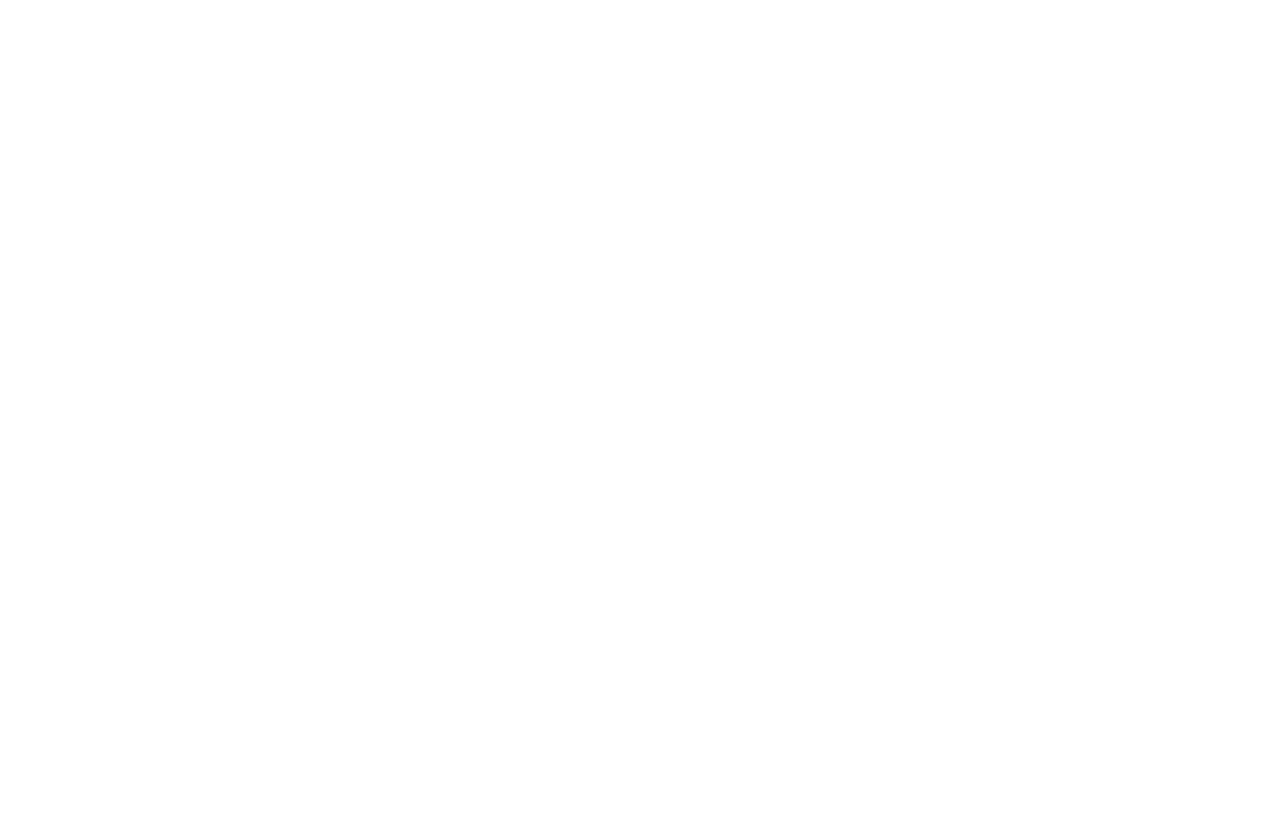
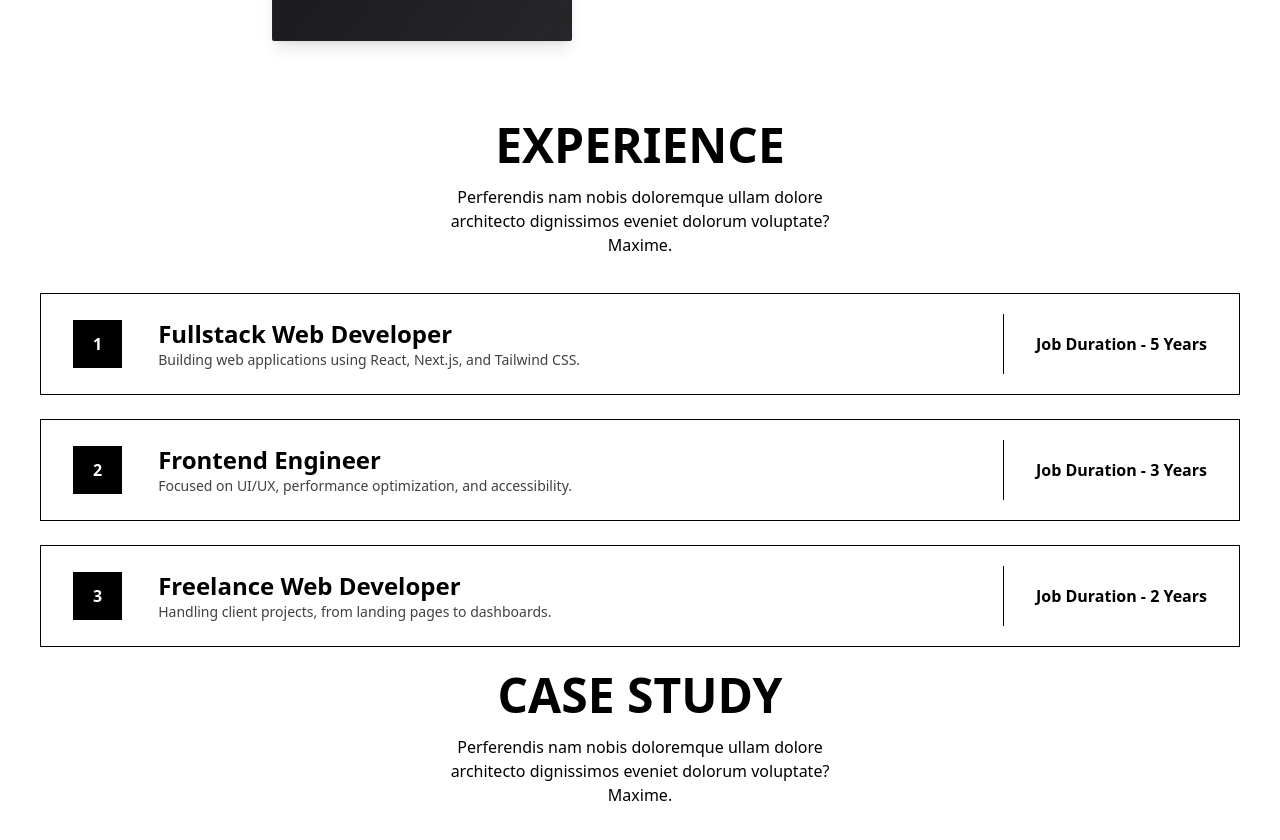
Before and after one commit to theodhorex/personal-website, a Next.js app: page / in a window 1280 px wide. Shown: the part 1920-2760 px from the top of the page. Before the commit the page ends 2021 px from the top, so only its background shows below. Built offline with nearby package versions, Linux system fonts and the light colour scheme.

Commit message:
Menambahkan section Experience

```diff
--- a/src/app/page.tsx
+++ b/src/app/page.tsx
@@ -1,8 +1,12 @@
 
 import Image from "next/image";
 import PillNav from "../components/navbar/PillNav"
+
+// Page
 import Homepage from "../components/page/Homepagecontainer"
 import Offering from "@/components/page/Offering";
+import Experience from "../components/page/Experience";
+import CaseStudy from "@/components/page/CaseStudy";
 
 // Component
 import Divider from "@/components/ui/divider/Divider";
@@ -47,6 +51,9 @@ export default function Home() {
 
 
       <Offering />
+      <Experience />
+
+      <CaseStudy />
 
     </div>
   );
--- /dev/null
+++ b/src/components/page/CaseStudy.tsx
@@ -0,0 +1,9 @@
+export default function CaseStudy() {
+    return (
+        <div>
+            <h1 className="text-5xl font-bold uppercase text-center">Case Study</h1>
+            <p className="text-center w-[35%] block mx-auto my-4">Perferendis nam nobis doloremque ullam dolore architecto dignissimos eveniet dolorum voluptate? Maxime.</p>
+
+        </div>
+    );
+}
--- /dev/null
+++ b/src/components/page/Experience.tsx
@@ -0,0 +1,44 @@
+// Components
+import ExperienceCard from "../ui/card/ExperienceCard";
+
+const experiences = [
+    {
+        id: 1,
+        title: "Fullstack Web Developer",
+        description: "Building web applications using React, Next.js, and Tailwind CSS.",
+        duration: "Job Duration - 5 Years",
+    },
+    {
+        id: 2,
+        title: "Frontend Engineer",
+        description: "Focused on UI/UX, performance optimization, and accessibility.",
+        duration: "Job Duration - 3 Years",
+    },
+    {
+        id: 3,
+        title: "Freelance Web Developer",
+        description: "Handling client projects, from landing pages to dashboards.",
+        duration: "Job Duration - 2 Years",
+    },
+];
+
+
+export default function Experience() {
+    return (
+        <div>
+            <h1 className="text-5xl font-bold uppercase text-center">Experience</h1>
+            <p className="text-center w-[35%] block mx-auto my-4 mb-9">Perferendis nam nobis doloremque ullam dolore architecto dignissimos eveniet dolorum voluptate? Maxime.</p>
+
+            {/* Loop Experience here */}
+            {experiences.map((exp, index) => (
+                <ExperienceCard
+                    key={exp.id}
+                    index={index + 1}
+                    title={exp.title}
+                    description={exp.description}
+                    duration={exp.duration}
+                />
+            ))}
+        </div>
+    );
+}
--- a/src/components/page/Homepagecontainer.tsx
+++ b/src/components/page/Homepagecontainer.tsx
@@ -37,13 +37,13 @@ export default function Homepagecontainer() {
                 </ul>
 
                 <div className="cta flex gap-3">
-                    <button className="bg-black text-white rounded-full px-7 py-2">Let's Talk</button>
+                    <button className="bg-black text-white rounded-xs px-7 py-2">Let's Talk</button>
                     <button className="border-b-2 h-fit border-black font-semibold px-7 py-2 flex items-center gap-2">Download Cv <img className="w-4 h-3" src="https://static.vecteezy.com/system/resources/previews/019/879/209/non_2x/download-button-on-transparent-background-free-png.png" alt="" /></button>
                 </div>
             </div>
 
             <div className="right-poster block m-auto">
-                <div className="w-[35em] h-[35em] relative overflow-hidden">
+                <div className="w-[35em] h-[35em] relative overflow-hidden rounded-xs">
                     <Waves
                         className="w-full h-full"
                         lineColor="#000000"
--- a/src/components/page/Offering.tsx
+++ b/src/components/page/Offering.tsx
@@ -1,3 +1,4 @@
+// Component
 import CardFlip from "../ui/card/flip-card"
 
 
@@ -33,25 +34,25 @@ const CheckIcon = () => {
 // Icon components (sesuaikan dengan icon yang Anda gunakan)
 const UXIcon = () => (
     <svg width="48" height="48" viewBox="0 0 24 24" fill="none" stroke="currentColor" strokeWidth="1.5" className="text-white">
-        <path d="M12 2L2 7l10 5 10-5-10-5z"/>
-        <path d="M2 17l10 5 10-5"/>
-        <path d="M2 12l10 5 10-5"/>
+        <path d="M12 2L2 7l10 5 10-5-10-5z" />
+        <path d="M2 17l10 5 10-5" />
+        <path d="M2 12l10 5 10-5" />
     </svg>
 );
 
 const VisualIcon = () => (
     <svg width="48" height="48" viewBox="0 0 24 24" fill="none" stroke="currentColor" strokeWidth="1.5" className="text-white">
-        <rect x="3" y="3" width="18" height="18" rx="2" ry="2"/>
-        <circle cx="8.5" cy="8.5" r="1.5"/>
-        <polyline points="21 15 16 10 5 21"/>
+        <rect x="3" y="3" width="18" height="18" rx="2" ry="2" />
+        <circle cx="8.5" cy="8.5" r="1.5" />
+        <polyline points="21 15 16 10 5 21" />
     </svg>
 );
 
 const StrategyIcon = () => (
     <svg width="48" height="48" viewBox="0 0 24 24" fill="none" stroke="currentColor" strokeWidth="1.5" className="text-white">
-        <circle cx="12" cy="12" r="10"/>
-        <path d="M12 16v-4"/>
-        <path d="M12 8h.01"/>
+        <circle cx="12" cy="12" r="10" />
+        <path d="M12 16v-4" />
+        <path d="M12 8h.01" />
     </svg>
 );
 
@@ -117,10 +118,26 @@ const cards: CardData[] = [
 export default function Offering() {
     return (
         <div className="py-20 px-8">
-            <h1 className="font-semibold">—— Need Services?</h1>
-            <h1 className="mt-7 mb-15 font-bold text-5xl uppercase">
-                What I'm <br />Offering
-            </h1>
+            <div className="flex justify-between items-center ">
+                {/* KIRI */}
+                <div className="">
+                    <h1 className="font-semibold">—— Need Services?</h1>
+                    <h1 className="mt-7 mb-15 font-bold text-5xl uppercase">
+                        What I'm <br />Offering
+                    </h1>
+                </div>
+
+                {/* KANAN */}
+                <div className="flex items-center gap-6 max-w-md ">
+                    <p className="text-sm">
+                        Lorem ipsum dolor sit amet. molestiae perferendis voluptatem omnis illum distinctio!
+                    </p>
+                    <button className="bg-black text-white rounded-xs px-7 py-2 uppercase whitespace-nowrap">
+                        All Service
+                    </button>
+                </div>
+            </div>
+
 
             <div className="flex gap-24 mx-13 mt-16">
                 <div className="flex justify-center items-center">
--- /dev/null
+++ b/src/components/ui/card/ExperienceCard.tsx
@@ -0,0 +1,88 @@
+type ExperienceCardProps = {
+    index: number | string;
+    title: string;
+    description: string;
+    duration: string;
+};
+
+export default function ExperienceCard({
+    index,
+    title,
+    description,
+    duration,
+}: ExperienceCardProps) {
+    return (
+        <div
+            className="
+                group
+                flex flex-col gap-4
+                border border-black
+                px-8 py-5 mb-6
+                md:flex-row md:items-center md:justify-between
+                transition-all duration-300 ease-out
+                hover:bg-[#1c1c1c]
+                hover:border-transparent
+                cursor-pointer
+            "
+        >
+            {/* LEFT */}
+            <div className="flex items-center gap-9">
+                <span
+                    className="
+                        font-semibold px-5 py-3 shrink-0
+                        bg-black text-white
+                        transition-colors duration-300
+                    "
+                >
+                    {index}
+                </span>
+
+                <div className="textContent transition-colors duration-300">
+                    <h1
+                        className="
+                            text-2xl font-bold
+                            transition-colors duration-300
+                            group-hover:text-white
+                        "
+                    >
+                        {title}
+                    </h1>
+                    <span
+                        className="
+                            block text-sm text-neutral-700
+                            transition-colors duration-300
+                            group-hover:text-[#a6a6a6]
+                            group-hover:font-semibold
+                        "
+                    >
+                        {description}
+                    </span>
+                </div>
+            </div>
+
+            {/* RIGHT */}
+            <div
+                className="
+                    flex items-center
+                    md:mt-0 mt-2
+                    transition-colors duration-300
+                    group-hover:text-[#cfcaca]
+                "
+            >
+                <div className="mx-8 hidden md:block">
+                    <span
+                        className="
+                            block w-px h-15 bg-black
+                            transition-colors duration-300
+                            group-hover:bg-white
+                        "
+                    />
+                </div>
+
+                <span className="font-semibold whitespace-nowrap">
+                    {duration}
+                </span>
+            </div>
+        </div>
+    );
+}
```
Also changed, not shown: src/components/ui/card/flip-card.tsx (+8 -8 lines).
